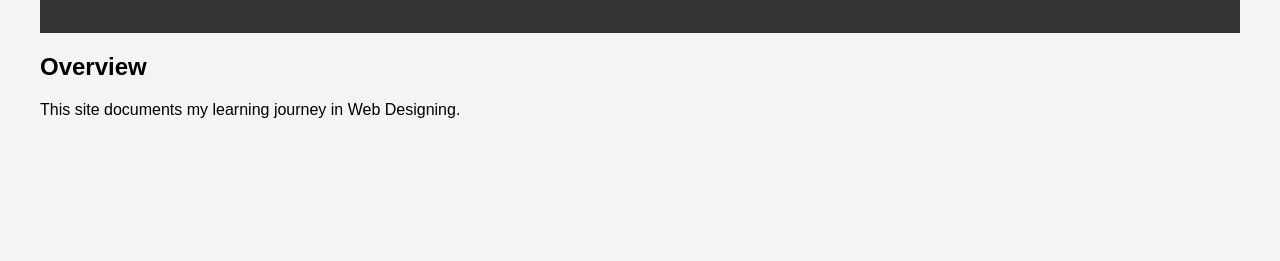
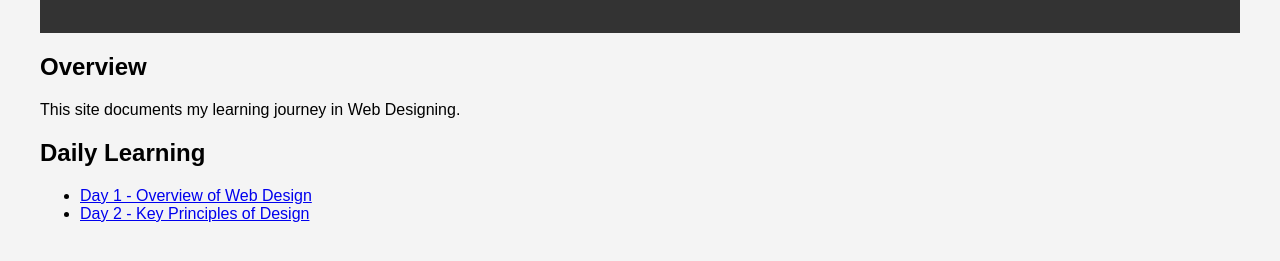
Before and after one commit to TheMaverikk65/Training_102_report, a plain HTML site: page index.html in a window 1280 px wide. Shown: the part 161-422 px from the top of the page. Drawn offline with Linux system fonts and the light colour scheme.

Commit message:
Update index.html

```diff
--- a/index.html
+++ b/index.html
@@ -16,6 +16,12 @@
   <section>
     <h2>Overview</h2>
     <p>This site documents my learning journey in Web Designing.</p>
+     <h2>Daily Learning</h2>
+  <ul>
+    <li><a href="day1.html">Day 1 - Overview of Web Design</a></li>
+    <li><a href="day2.html">Day 2 - Key Principles of Design</a></li>
+    <!-- Add more days later -->
+  </ul>
   </section>
 </body>
 </html>
```
